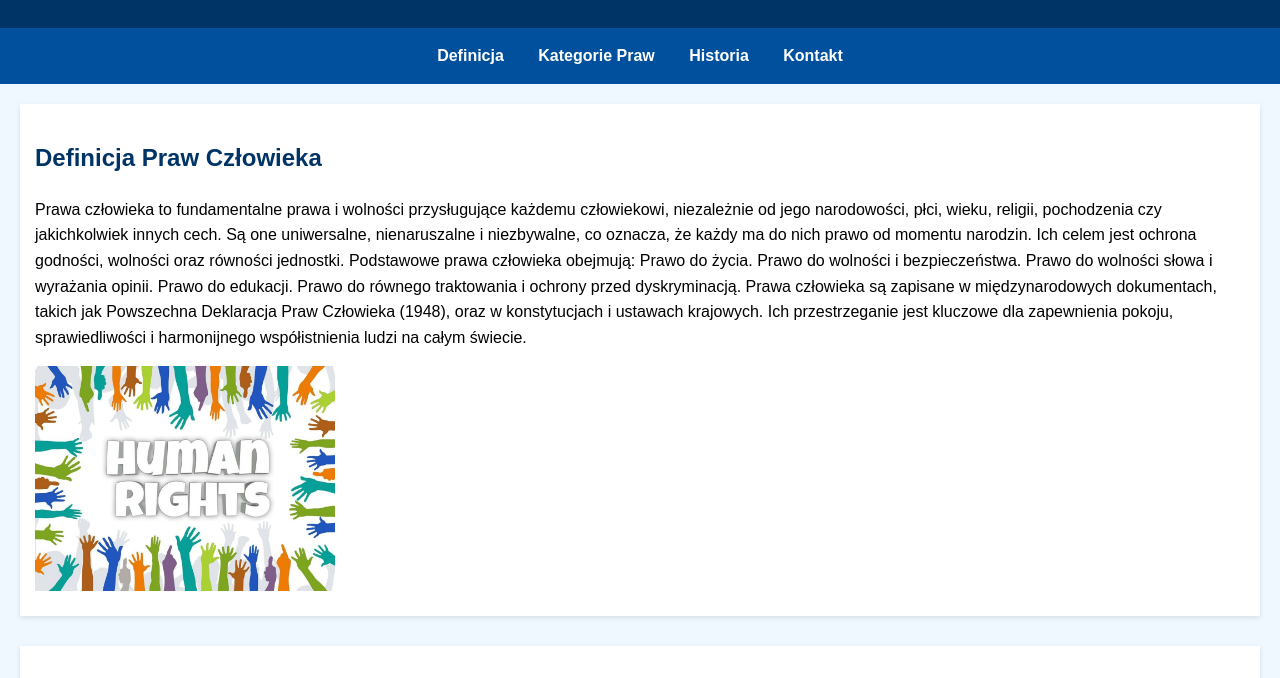
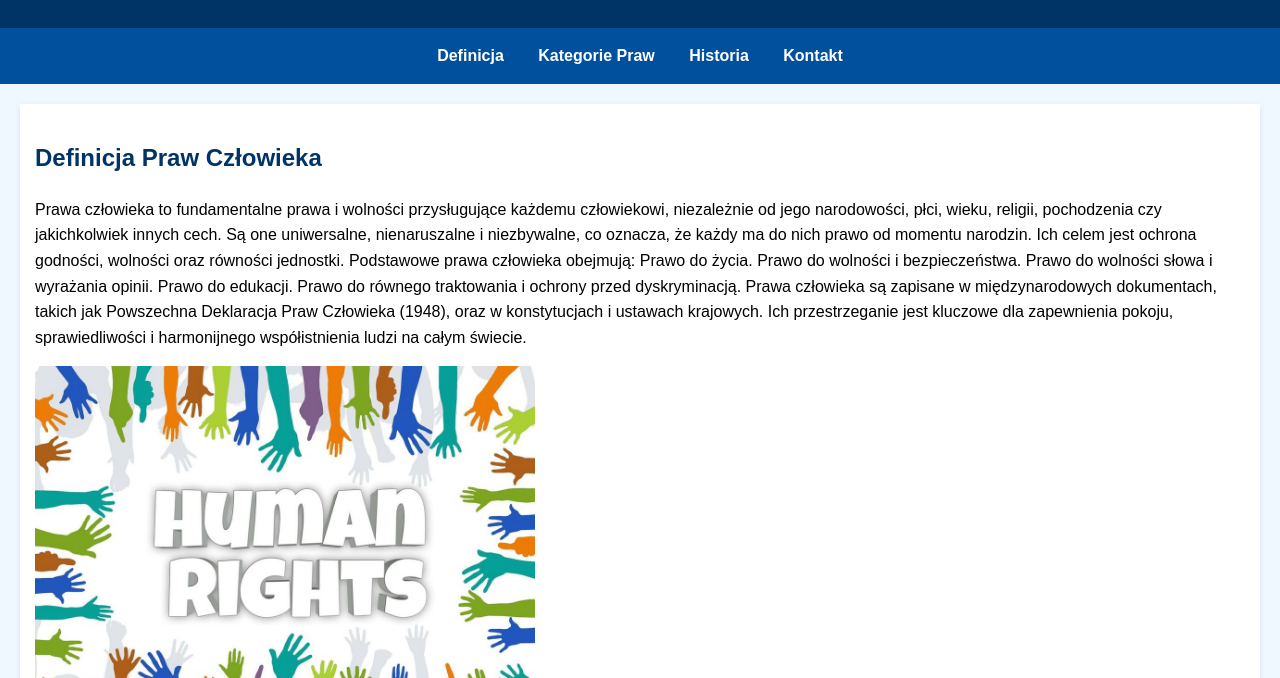
Before and after one commit to Rogalinhooo/Rowtoobjawienieroku, a plain HTML site: page index.html in a window 1280 px wide. Shown: the part 106-784 px from the top of the page. Drawn offline with Linux system fonts and the light colour scheme.

Commit message:
Update index.html

```diff
--- a/index.html
+++ b/index.html
@@ -86,7 +86,7 @@ Prawo do edukacji.
 Prawo do równego traktowania i ochrony przed dyskryminacją.
 
 Prawa człowieka są zapisane w międzynarodowych dokumentach, takich jak Powszechna Deklaracja Praw Człowieka (1948), oraz w konstytucjach i ustawach krajowych. Ich przestrzeganie jest kluczowe dla zapewnienia pokoju, sprawiedliwości i harmonijnego współistnienia ludzi na całym świecie.</p>
-            <img src="przykladowy-obraz1.jpg" width="300px" height="200px" alt="Obraz związany z prawami człowieka">
+            <img src="przykladowy-obraz1.jpg" width="500px" height="400px" alt="Obraz związany z prawami człowieka">
         </section>
         <section id="kategorie">
             <h2>Kategorie Praw Człowieka</h2>
```
